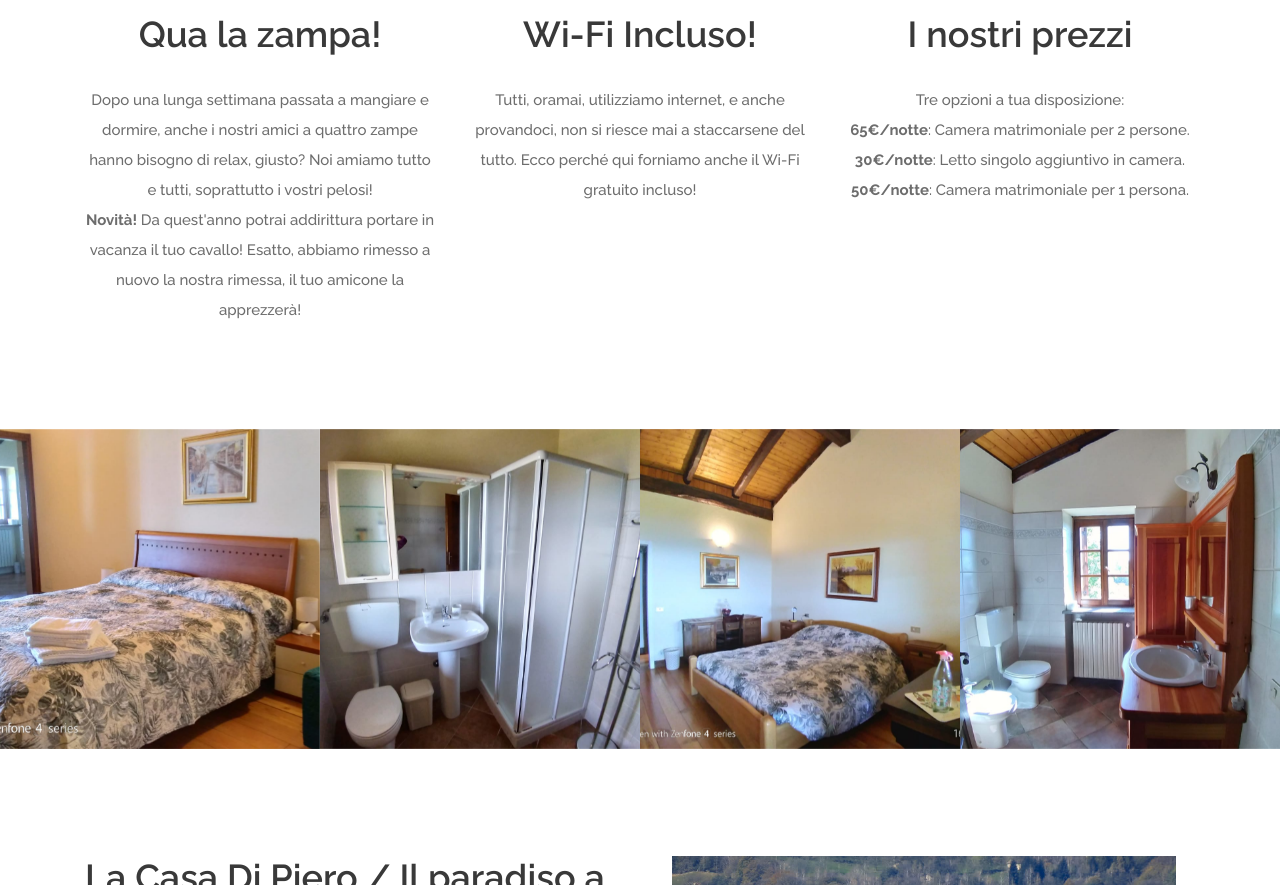
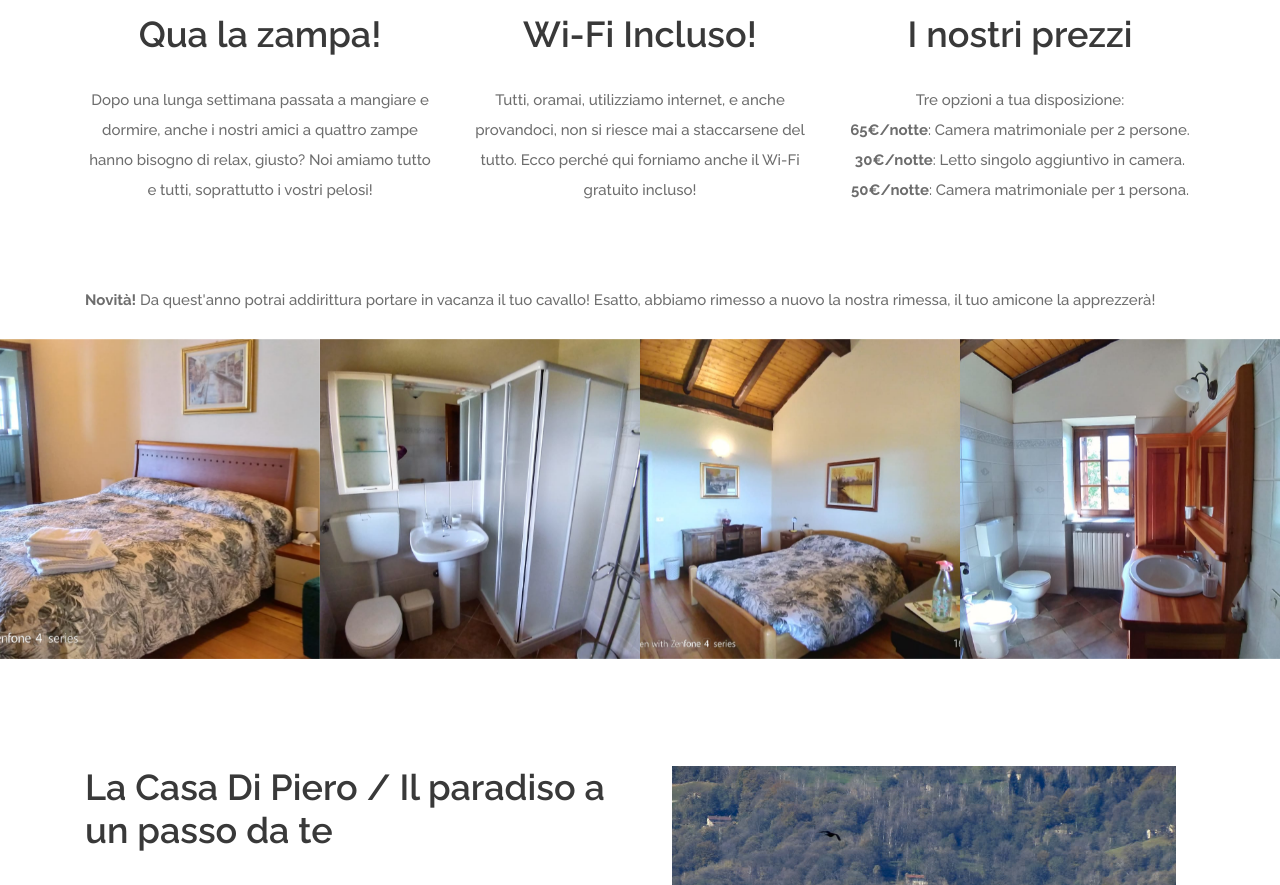
Before and after one commit to Oleven/lacasadipiero, a plain HTML site: page index.html in a window 1280 px wide. Shown: the part 2027-2912 px from the top of the page. Drawn offline with Linux system fonts and the light colour scheme; no server answers.

Commit message:
Rimosse news

```diff
--- a/index.html
+++ b/index.html
@@ -224,8 +224,7 @@
 						<div class="icon_box_icon"><img src="images/icon_pets.svg" class="svg"></div>
 						<div class="icon_box_title"><h2>Qua la zampa!</h2></div>
 						<div class="icon_box_text">
-							<p>Dopo una lunga settimana passata a mangiare e dormire, anche i nostri amici a quattro zampe hanno bisogno di relax, giusto? Noi amiamo tutto e tutti, soprattutto i vostri pelosi!<br />
-							<strong>Novit&agrave;!</strong> Da quest'anno potrai addirittura portare in vacanza il tuo cavallo! Esatto, abbiamo rimesso a nuovo la nostra rimessa, il tuo amicone la apprezzer&agrave;!</p>
+							<p>Dopo una lunga settimana passata a mangiare e dormire, anche i nostri amici a quattro zampe hanno bisogno di relax, giusto? Noi amiamo tutto e tutti, soprattutto i vostri pelosi!</p>
 						</div>
 					</div>
 				</div>
@@ -267,7 +266,7 @@
 						</div>
 					</div>
 				</div>
-
+				<div class="col-lg-12"><p><strong>Novit&agrave;!</strong> Da quest'anno potrai addirittura portare in vacanza il tuo cavallo! Esatto, abbiamo rimesso a nuovo la nostra rimessa, il tuo amicone la apprezzer&agrave;!</p></div>
 			</div>
 		</div>
 	</div>
```
